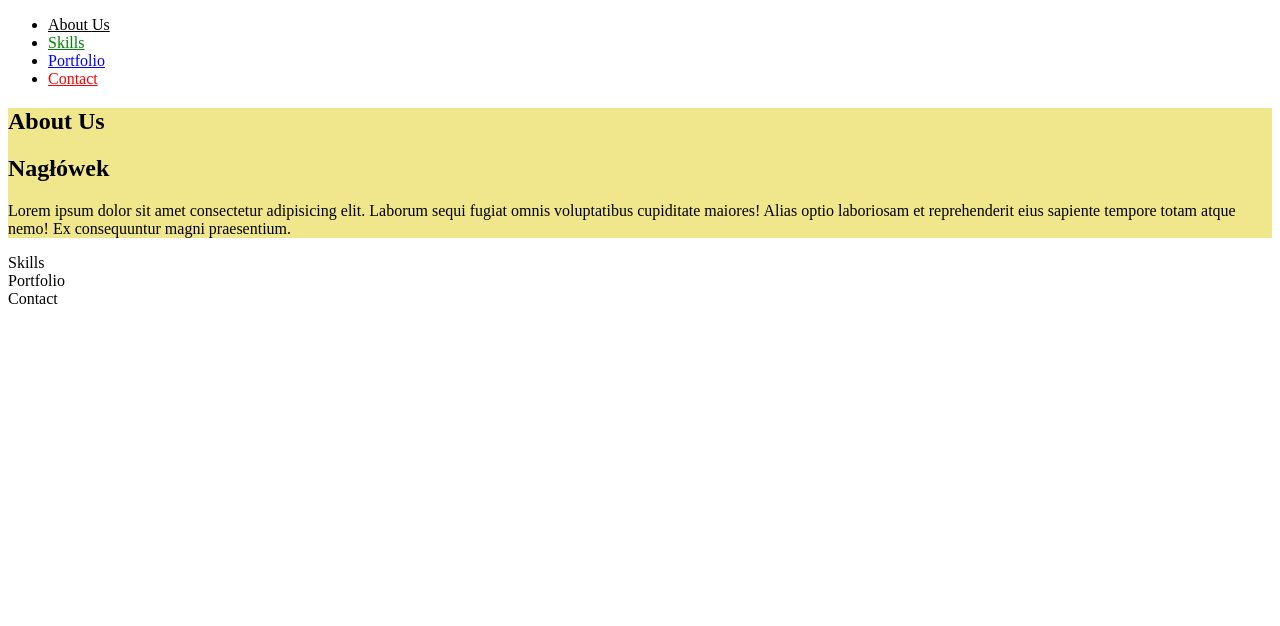
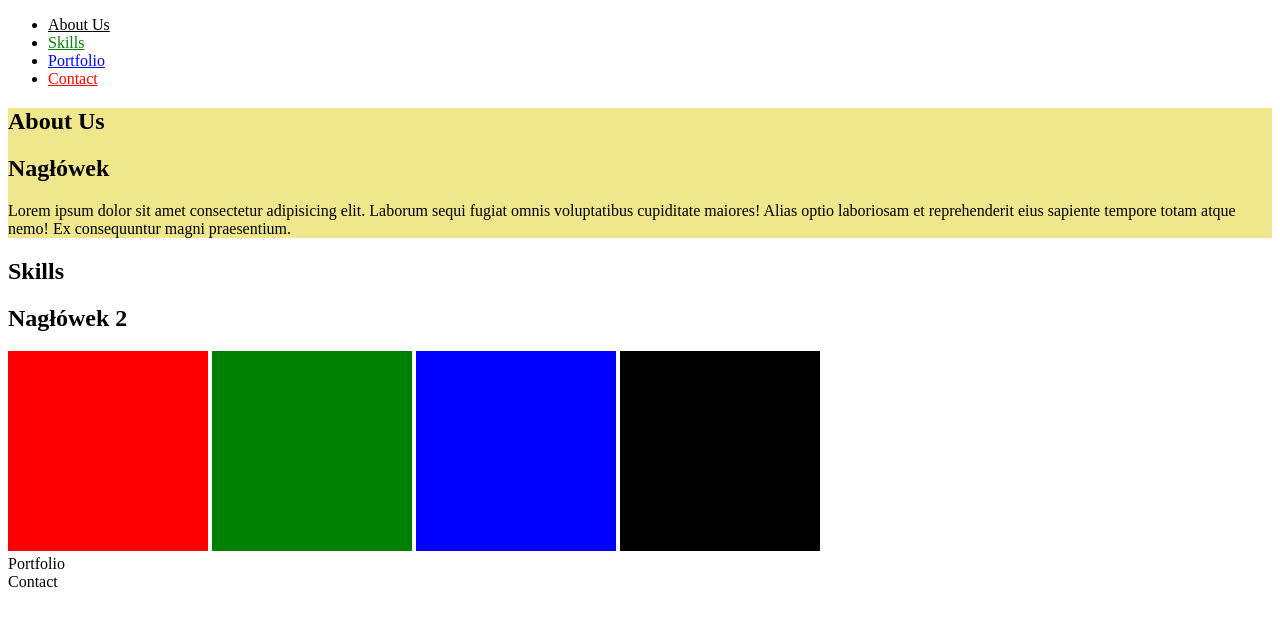
Before and after one commit to Rafal2707/prosta-strona, a plain HTML site: page index.html in a window 1280 px wide. Drawn offline with Linux system fonts and the light colour scheme.

Commit message:
trzecia sekcja

```diff
--- a/index.html
+++ b/index.html
@@ -21,7 +21,14 @@
   Alias optio laboriosam et reprehenderit eius sapiente tempore totam atque nemo! Ex consequuntur magni praesentium.
   </p>
   </section>
-  <section id="skills">Skills</section>
+  <section id="skills"><h1>Skills</h1>
+  <Header><h2>Nagłówek 2</h2></Header>
+  <div class=diva></div>
+  <div class=divb></div>
+  <div class=divc></div>
+  <div class=divd></div>
+
+</section>
   <section id="portfolio">Portfolio</section>
   <section id="contact">Contact</section>
 </body>
--- a/style.css
+++ b/style.css
@@ -17,3 +17,31 @@
 #about-us {
   background-color: khaki;
 }
+
+.diva {
+  height: 200px;
+  width: 200px;
+  background-color: red;
+  display: inline-table;
+}
+
+.divb {
+  height: 200px;
+  width: 200px;
+  background-color: green;
+  display: inline-table;
+}
+
+.divc {
+  height: 200px;
+  width: 200px;
+  background-color: blue;
+  display: inline-table;
+}
+
+.divd {
+  height: 200px;
+  width: 200px;
+  background-color: black;
+  display: inline-table;
+}
```
